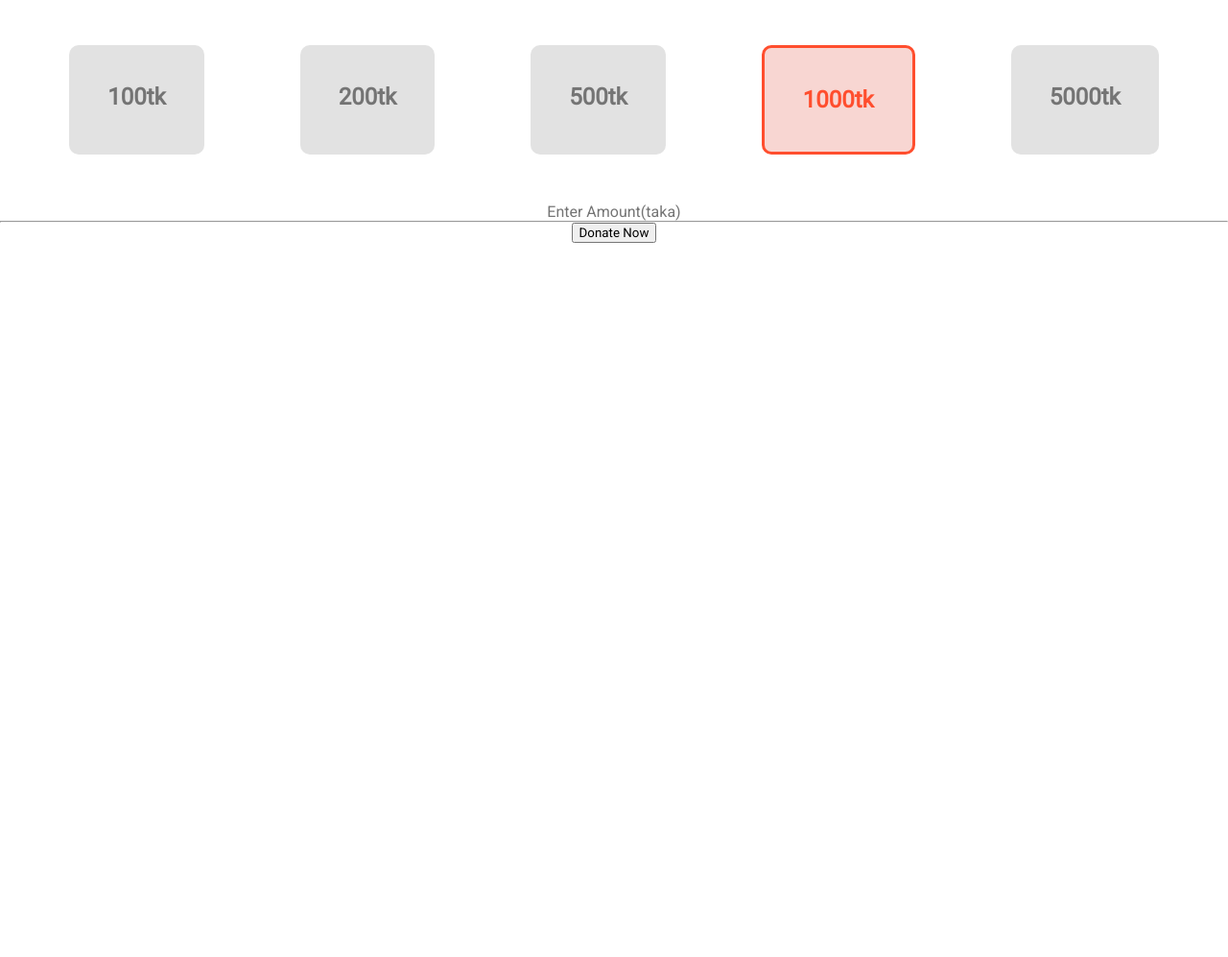
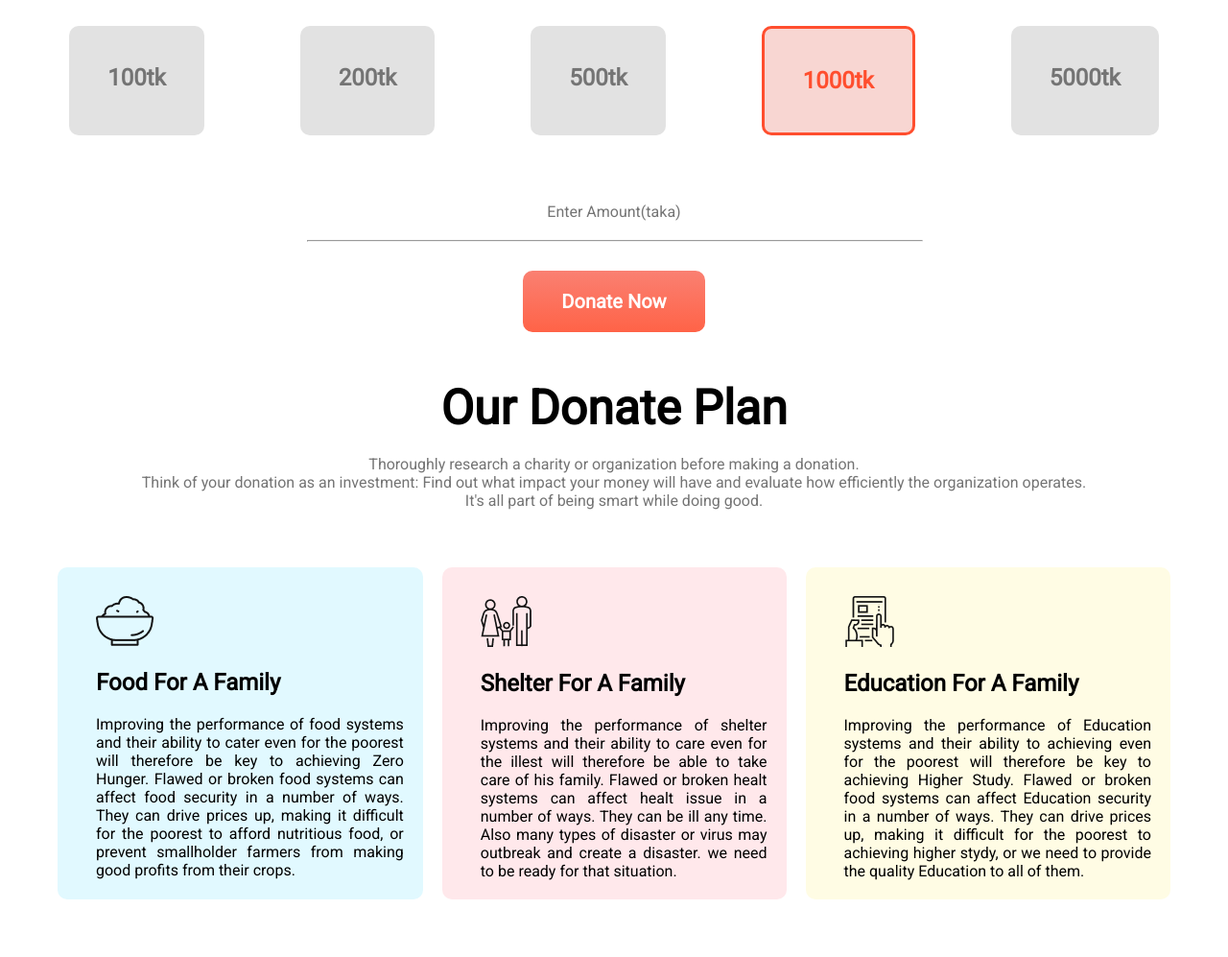
Before and after one commit to sahnurshifat/BEING-HUMAN, a plain HTML site: page index.html in a window 1280 px wide. Shown: the part 816-1813 px from the top of the page at 96% size. Before the commit the page ends 1069 px from the top, so only its background shows below. Drawn offline with Linux system fonts and the light colour scheme.

Commit message:
third section added

```diff
--- a/index.html
+++ b/index.html
@@ -40,12 +40,63 @@
         </div>
         <div>
             <p class="hr-part">Enter Amount(taka)</p>
-            <hr>
-            <button class="button2">Donate Now</button>
+            <hr class="hr">
+            <a class="button1" href="https://www.unicef.org/" target="_blank">Donate Now</a>
 
         </div>
     </section>
 
+    <section class="third-sec">
+        <div class="third-part">
+            <h1 class="donate-head">Our Donate Plan</h1>
+            <p class="donate-des">Thoroughly research a charity or organization before making a donation. <br> Think of
+                your
+                donation as an investment: Find out what impact your money will have and evaluate how efficiently the
+                organization operates. <br> It's all part of being smart while doing good.</p>
+        </div>
+        <div class="plans">
+            <div class="plan-box1">
+                <img src="sources/icons/food.png" alt="shelter">
+                <h2 class="plan-heading">Food For A Family</h2>
+                <p>
+                    Improving the performance of food systems and their ability to cater even for the poorest will
+                    therefore be key to achieving Zero Hunger.
+
+                    Flawed or broken food systems can affect food security in a number of ways. They can drive prices
+                    up, making it difficult for the poorest to afford nutritious food, or prevent smallholder farmers
+                    from making good profits from their crops.
+                </p>
+            </div>
+
+            <div class="plan-box2">
+                <img src="sources/icons/shelter.png" alt="shelter">
+                <h2 class="plan-heading">Shelter For A Family</h2>
+                <p>
+                    Improving the performance of shelter systems and their ability to care even for the illest will
+                    therefore be able to take care of his family.
+
+                    Flawed or broken healt systems can affect healt issue in a number of ways. They can be ill any time.
+                    Also many types of disaster or virus may outbreak and create a disaster.
+                    we need to be ready for that situation.
+                </p>
+            </div>
+
+            <div class="plan-box3">
+                <img src="sources/icons/Frame-1.png" alt="shelter">
+                <h2 class="plan-heading">Education For A Family</h2>
+                <p>
+                    Improving the performance of Education systems and their ability to achieving even for the poorest
+                    will
+                    therefore be key to achieving Higher Study.
+                    Flawed or broken food systems can affect Education security in a number of ways. They can drive
+                    prices
+                    up, making it difficult for the poorest to achieving higher stydy, or we need to provide the quality
+                    Education to all of them.
+                </p>
+            </div>
+
+        </div>
+    </section>
 </body>
 
 </html>
--- a/style.css
+++ b/style.css
@@ -35,7 +35,7 @@
     color: white;
     background-image: linear-gradient(salmon, tomato);
     display: inline-block;
-    margin-top: 50px;
+    margin-top: 30px;
     padding: 20px 40px;
     border-radius: 10px;
 }
@@ -44,12 +44,17 @@
 
 .middle-sec {
     margin-top: 100px;
+    margin-bottom: 50px;
     text-align: center;
 }
 
 .donate-head {
     font-size: 50px;
     margin: 20px;
+}
+
+.donate-des {
+    color: #747474;
 }
 
 .donate-box {
@@ -73,4 +78,49 @@
 
 .hr-part {
     color: #747474;
+    margin: 20px;
 }
+
+.hr {
+    width: 50%;
+    margin-left: 25%;
+}
+
+/*-------- 3rd section --------*/
+
+.third-part {
+    text-align: center;
+}
+
+.plans {
+    display: flex;
+    margin: 50px;
+}
+
+.plan-heading {
+    margin: 20px 0px;
+}
+
+.plan-box1 {
+    text-align: justify;
+    background-color: #e1f9ff;
+    margin: 10px;
+    padding: 30px 20px 20px 40px;
+    border-radius: 10px;
+}
+
+.plan-box2 {
+    text-align: justify;
+    background-color: #ffe8eb;
+    margin: 10px;
+    padding: 30px 20px 20px 40px;
+    border-radius: 10px;
+}
+
+.plan-box3 {
+    text-align: justify;
+    background-color: #fffce4;
+    margin: 10px;
+    padding: 30px 20px 20px 40px;
+    border-radius: 10px;
+}
```
